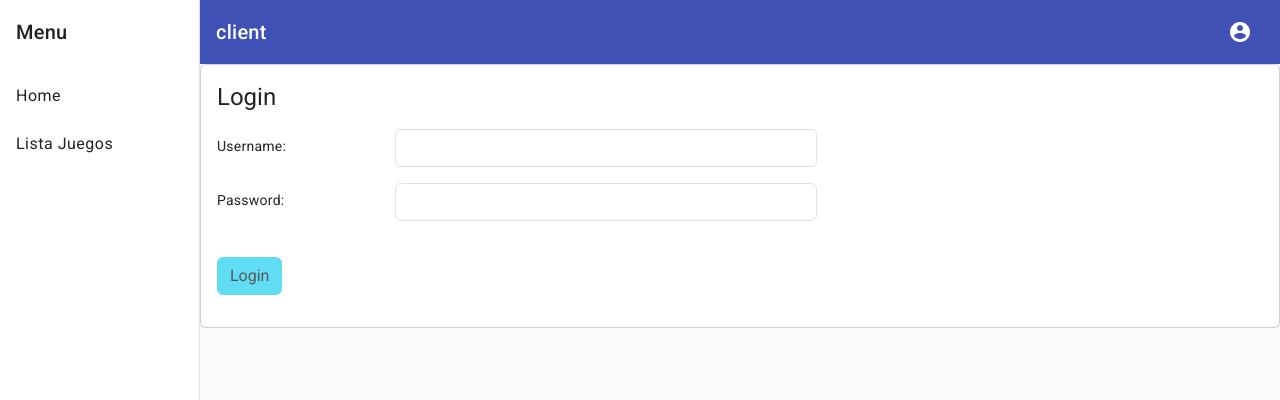
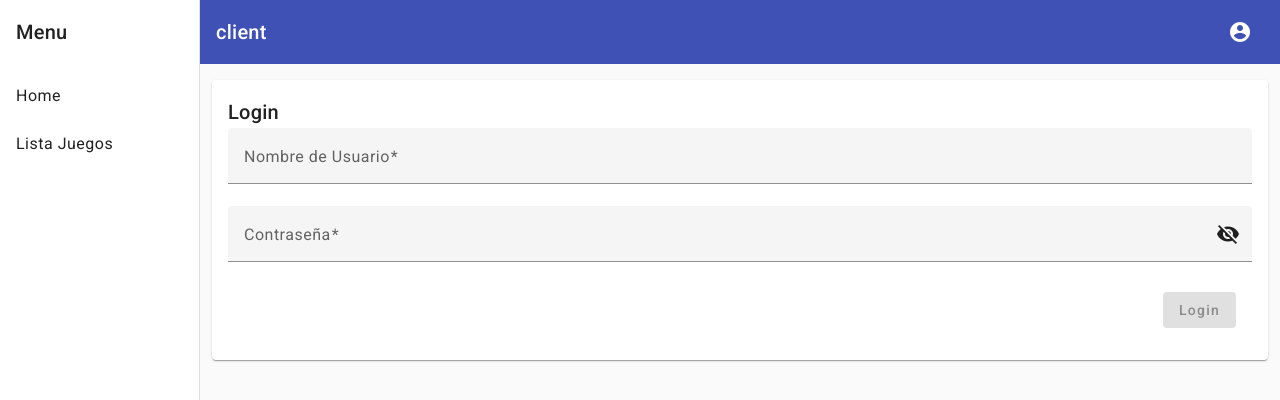
Before and after one commit to h-pozuelo/VaporProject, an Angular app in the folder Front-end/client/: page /login in a window 1280 px wide. Shown: the top 400 px of the page. Built offline with nearby package versions, Linux system fonts and the light colour scheme.

Commit message:
cambio estilos login

```diff
--- a/Front-end/client/src/app/pages/login/login.component.html
+++ b/Front-end/client/src/app/pages/login/login.component.html
@@ -1,41 +1,49 @@
-<div class="card">
-    <div class="card-body">
-        <h1 class="card-title">Login</h1>
-
-        @if(showError){
-            <div class="alert alert-danger" role="alert">{{errorMessage}}</div>
+<div class="container container-fluid py-3">
+    @if (errorMessage) {
+    <div class="mb-3">
+        <app-mensaje-error [mensajeError]="errorMessage"></app-mensaje-error>
+    </div>
     }
 
+    <form [formGroup]="loginForm" autocomplete="off" novalidate (ngSubmit)="onSubmit()">
 
-        <form [formGroup]="loginForm" autocomplete="off" novalidate (ngSubmit)="loginUser(loginForm.value)">
-            <div class="mb-3 row">
-                <label for="username" class="col-form-label col-sm-2">Username:</label>
-                <div class="col-md-5">
-                    <input type="text" id="username" formControlName="username" class="form-control" />
-                </div>
-                <div class="col-md-5">
-                    @if(validateControl('username') && hasError('username', 'required')){
-                        <em class="alert alert-danger">Username is required</em>
+        <mat-card>
+            <mat-card-header>
+                <mat-card-title>Login</mat-card-title>
+            </mat-card-header>
+            <mat-card-content>
+                <div class="row">
+                    <div class="col">
+                        <mat-form-field class="w-100">
+                            <mat-label>Nombre de Usuario</mat-label>
+                            <input matInput type="text" formControlName="username" />
+                            @if (validateControl('username') && hasError('username', 'required')) {
+                            <mat-error>Nombre de Usuario es <strong>requerido</strong></mat-error>
                             }
+                        </mat-form-field>
                     </div>
                 </div>
-            <div class="mb-3 row">
-                <label for="password" class="col-form-label col-sm-2">Password:</label>
-                <div class="col-md-5">
-                    <input type="password" id="password" formControlName="password" class="form-control" />
-                </div>
-                <div class="col-md-5">
-                    @if(validateControl('password') && hasError('password', 'required')){
-                        <em class="alert alert-danger">Password is required</em>
+                <div class="row">
+                    <div class="col">
+                        <mat-form-field class="w-100">
+                            <mat-label>Contraseña</mat-label>
+                            <input matInput type="password" formControlName="password"
+                                [type]="hide ? 'password' : 'text'" />
+                            <button mat-icon-button matSuffix (click)="hide = !hide"
+                                [attr.aria-label]="'Ocultar contraseña'" [attr.aria-pressed]="hide">
+                                <mat-icon>{{
+                                    hide ? "visibility_off" : "visibility"
+                                    }}</mat-icon>
+                            </button>
+                            @if (validateControl('password') && hasError('password', 'required')) {
+                            <mat-error>Contraseña es <strong>requerida</strong></mat-error>
                             }
+                        </mat-form-field>
                     </div>
                 </div>
-            <br>
-            <div class="mb-3 row">
-                <div class="col-md-1">
-                    <button type="submit" class="btn btn-info" [disabled]="!loginForm.valid">Login</button>
-                </div>
-            </div>
+                <mat-card-actions class="px-3 pb-3" align="end">
+                    <button mat-raised-button color="primary" type="submit" [disabled]="!loginForm.valid">Login</button>
+                </mat-card-actions>
+            </mat-card-content>
+        </mat-card>
     </form>
-    </div>
-  </div>
--- a/Front-end/client/src/app/pages/login/login.component.ts
+++ b/Front-end/client/src/app/pages/login/login.component.ts
@@ -5,19 +5,33 @@ import { AuthenticationService } from '../../core/services/authentication.servic
 import { UserForAuthenticationDto } from '../../interfaces/user-for-registration-dto';
 import { AuthResponseDto } from '../../interfaces/user-for-registration-dto';
 import { HttpErrorResponse } from '@angular/common/http';
+import { MatButtonModule } from '@angular/material/button';
+import { MatCardModule } from '@angular/material/card';
+import { MatIconModule } from '@angular/material/icon';
+import { MatInputModule } from '@angular/material/input';
+import { MensajeErrorComponent } from '../../core/components/mensaje-error/mensaje-error.component';
 
 
 
 @Component({
   selector: 'app-login',
   standalone: true,
-  imports: [ReactiveFormsModule],
+  imports: [
+    ReactiveFormsModule,
+    MatCardModule,
+    MatInputModule,
+    MatButtonModule,
+    MatIconModule,
+    MensajeErrorComponent
+  ],
   templateUrl: './login.component.html',
   styleUrl: './login.component.css'
 })
 export class LoginComponent implements OnInit {
 
   private returnUrl: string = '';
+  public hide: boolean = true;
+
 
   loginForm: FormGroup = new FormGroup({
     username: new FormControl(""),
@@ -40,6 +54,14 @@ export class LoginComponent implements OnInit {
     this.returnUrl = this.route.snapshot.queryParams['returnUrl'] || '/';
   }
 
+  onSubmit = () => {
+    if (this.loginForm.valid) {
+      this.loginUser(this.loginForm.value);
+    }
+  }
+
+
+
 
   validateControl = (controlName: string) => {
     return this.loginForm.get(controlName)?.invalid && this.loginForm.get(controlName)?.touched;
@@ -60,14 +82,15 @@ export class LoginComponent implements OnInit {
     }
     this.authService.loginUser(userForAuth)
       .subscribe({
-      next: (res:AuthResponseDto) => {
+        next: (res: AuthResponseDto) => {
           localStorage.setItem("token", res.token);
           this.router.navigate([this.returnUrl]);
         },
         error: (err: HttpErrorResponse) => {
           this.errorMessage = err.message;
           this.showError = true;
-    }})
+        }
+      })
   }
 
 }
--- a/Front-end/client/src/app/pages/registrar-usuario/registrar-usuario.component.html
+++ b/Front-end/client/src/app/pages/registrar-usuario/registrar-usuario.component.html
@@ -16,11 +16,10 @@
 
     <mat-card>
       <mat-card-header>
-        <mat-card-title></mat-card-title>
+        <mat-card-title>Registro</mat-card-title>
       </mat-card-header>
 
       <mat-card-content>
-        <h1 class="card-title">Registro</h1>
         <div class="row">
           <div class="col">
             <mat-form-field class="w-100">
```
Lines whose indentation alone changed are shown as unchanged.
